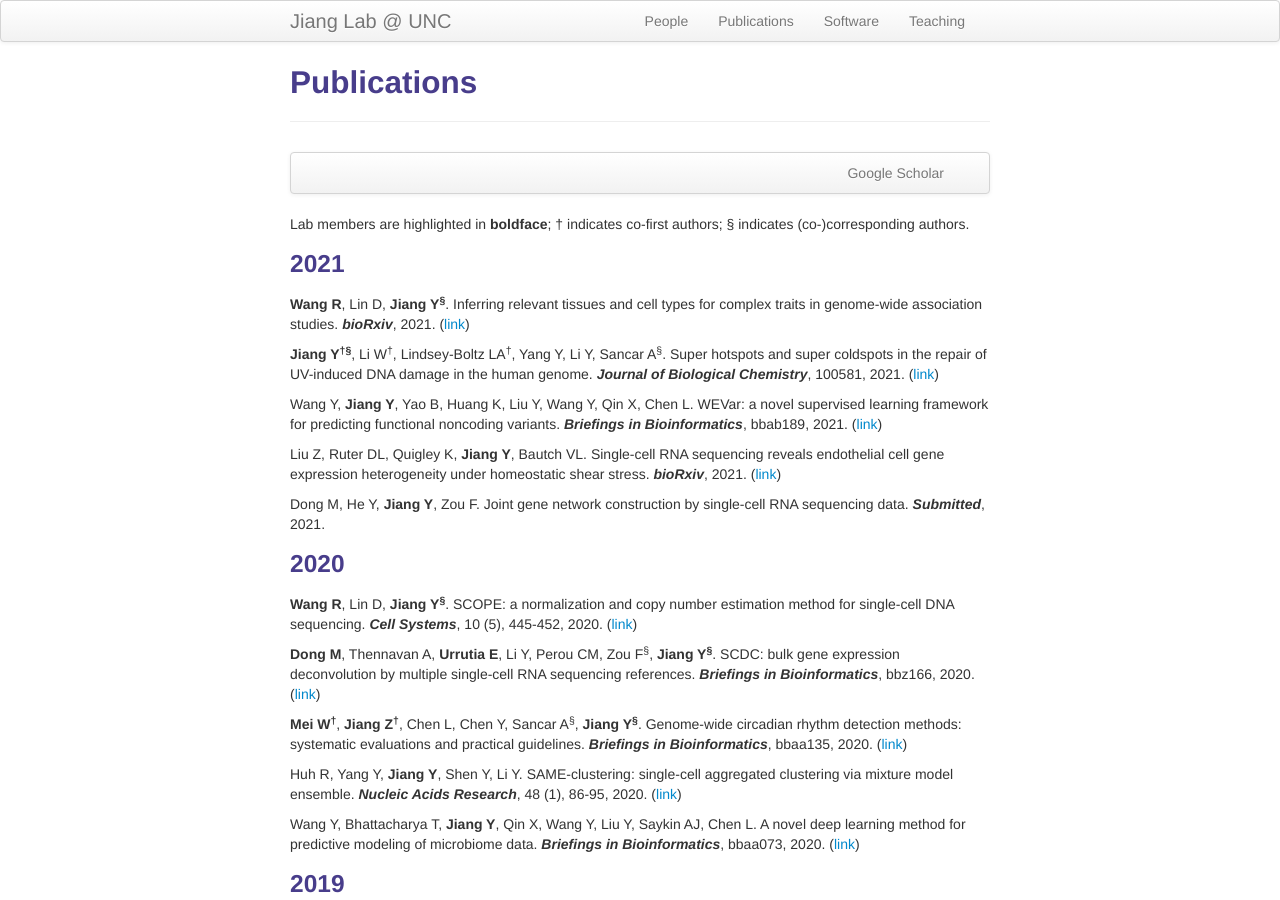
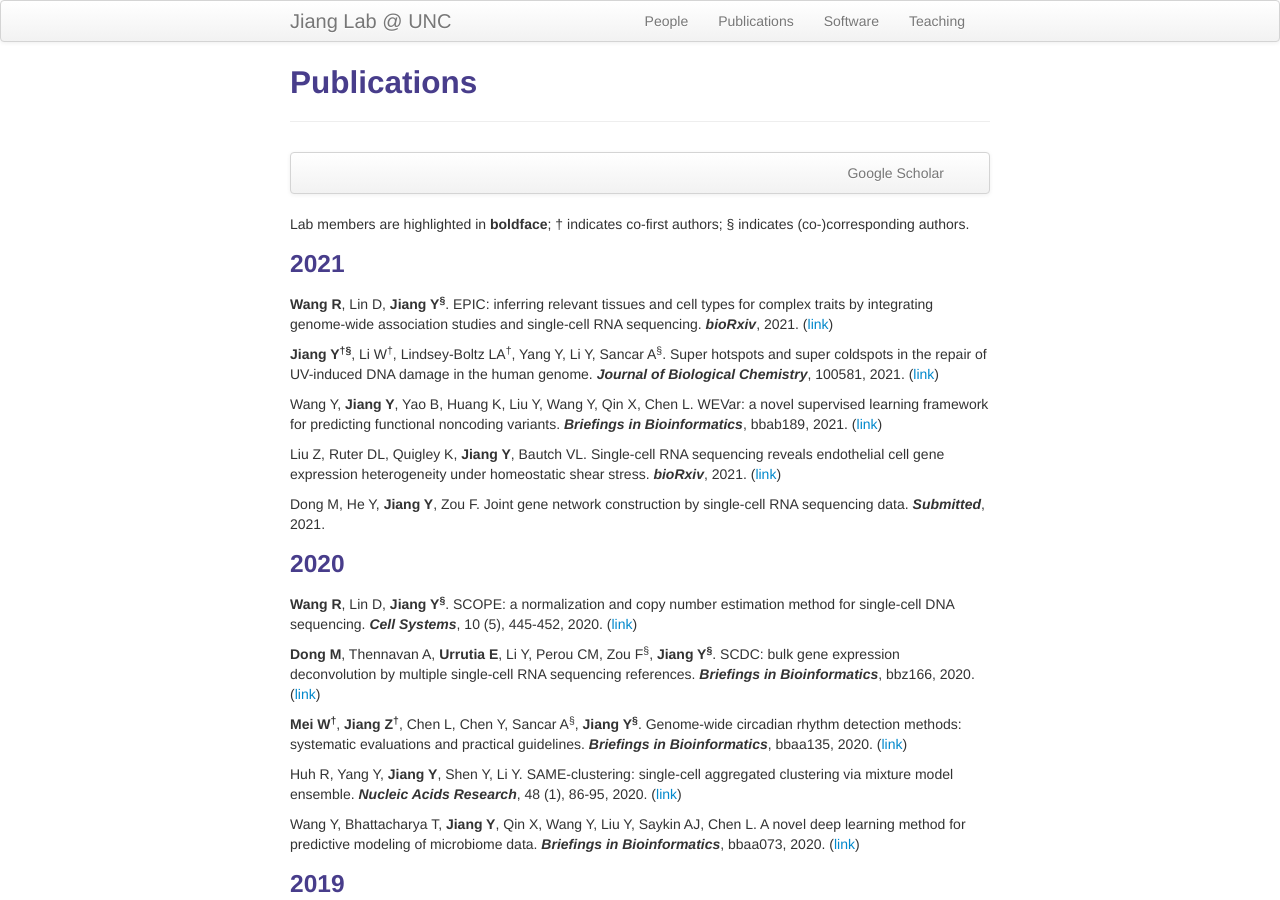
Before and after one commit to yuchaojiang/yuchaojiang.github.io, a Jekyll site: the page built from pages/pubs.md, in a window 1280 px wide and 900 px high. Built offline with Jekyll 4.4.1, drawn with Linux system fonts in a browser that asks for light colours.

Commit message:
Update pubs.md

```diff
--- a/pages/pubs.md
+++ b/pages/pubs.md
@@ -15,7 +15,7 @@ description: Yuchao Jiang's publications
 Lab members are highlighted in **boldface**; &dagger; indicates co-first authors; &sect; indicates (co-)corresponding authors.
 
 ### 2021
-**Wang R**, Lin D, **Jiang Y<sup>&sect;</sup>**. Inferring relevant tissues and cell types for complex traits in genome-wide association studies. ***bioRxiv***, 2021. ([link](https://www.biorxiv.org/content/10.1101/2021.06.09.447805v1))
+**Wang R**, Lin D, **Jiang Y<sup>&sect;</sup>**. EPIC: inferring relevant tissues and cell types for complex traits by integrating genome-wide association studies and single-cell RNA sequencing. ***bioRxiv***, 2021. ([link](https://www.biorxiv.org/content/10.1101/2021.06.09.447805v1))
 
 **Jiang Y<sup>&dagger;</sup><sup>&sect;</sup>**, Li W<sup>&dagger;</sup>, Lindsey-Boltz LA<sup>&dagger;</sup>, Yang Y, Li Y, Sancar A<sup>&sect;</sup>. Super hotspots and super coldspots in the repair of UV-induced DNA damage in the human genome. ***Journal of Biological Chemistry***, 100581, 2021. ([link](https://www.sciencedirect.com/science/article/pii/S0021925821003616?via%3Dihub))
 
```
